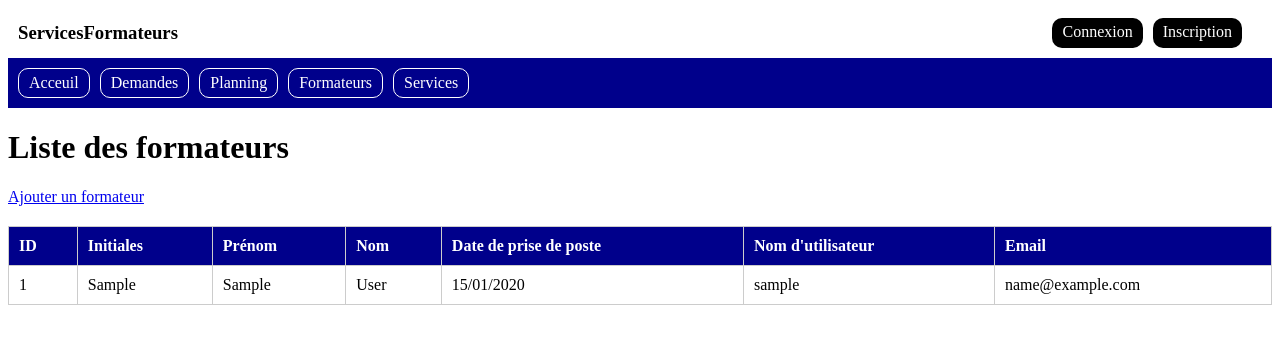
After one commit to doremijazz/Services_formateurs, a Django app: template ServicesFormateurs/Services/templates/Services/trainers.html in a window 1280 px wide. The commit adds this page. Shown: the top 344 px of the page. Run offline with Django 5.2, Linux system fonts and the light colour scheme; the template is opened without the code that fills it: values that come from a table or form of the project are taken from there, others are empty; tables that the repository leaves empty hold one stand-in row (values such as "Sample post").

Commit message:
IMPL : Ligne tableau formateur clicable et modification des données formateur

```diff
--- a/ServicesFormateurs/Services/models.py
+++ b/ServicesFormateurs/Services/models.py
@@ -1,5 +1,7 @@
 from django.contrib.auth.models import User
 from django.db import models
+
+from django.conf import settings
 
 
 class ServiceType(models.IntegerChoices):
@@ -33,14 +35,16 @@ class RequestType(models.IntegerChoices):
 
 class Trainer(models.Model):
     user = models.OneToOneField(
-        User,
-        on_delete=models.CASCADE,
+        settings.AUTH_USER_MODEL,
+        on_delete=models.SET_NULL,
+        null=True,
+        blank=True,
         related_name="trainer"
     )
     initials = models.CharField(max_length=5)
     first_name = models.CharField(max_length=30)
     last_name = models.CharField(max_length=30)
-    start_date = models.DateField()
+    start_date = models.DateField(null=True, blank=True)
 
     def id_ir(self, date):
         pass
--- a/ServicesFormateurs/Services/static/Services/style.css
+++ b/ServicesFormateurs/Services/static/Services/style.css
@@ -75,3 +75,37 @@ nav a{
 .inscription {
     margin-right: 20px;
 }
+
+.table_formateurs {
+    width: 100%;
+    border-collapse: collapse;
+    margin-top: 20px;
+}
+
+.table_formateurs th,
+.table_formateurs td {
+    border: 1px solid #ccc;
+    padding: 10px;
+    text-align: left;
+}
+
+.table_formateurs th {
+    background-color: darkblue;
+    color: white;
+}
+
+.table_formateurs tr:nth-child(even) {
+    background-color: #f2f2f2;
+}
+
+.table_formateurs tr:hover {
+    background-color: #ddd;
+}
+
+.ligne_formateur {
+    cursor: pointer;
+}
+
+.ligne_formateur:hover {
+    background-color: #dbeafe !important;
+}
--- /dev/null
+++ b/ServicesFormateurs/Services/templates/Services/trainers.html
@@ -0,0 +1,51 @@
+{% extends "Services/base.html" %}
+
+{% block main %}
+
+<h1>Liste des formateurs</h1>
+
+<a href="{% url 'Services:trainer_add' %}">
+    Ajouter un formateur
+</a>
+<table class="table_formateurs">
+    <thead>
+    <tr>
+        <th>ID</th>
+        <th>Initiales</th>
+        <th>Prénom</th>
+        <th>Nom</th>
+        <th>Date de prise de poste</th>
+        <th>Nom d'utilisateur</th>
+        <th>Email</th>
+    </tr>
+</thead>
+
+<tbody>
+    {% for trainer in trainers %}
+        <tr class="ligne_formateur"
+            data-url="{% url 'Services:trainer_edit' trainer.pk %}"
+            onclick="window.location.href=this.dataset.url">
+
+            <td>{{ trainer.id }}</td>
+            <td>{{ trainer.initials }}</td>
+            <td>{{ trainer.first_name }}</td>
+            <td>{{ trainer.last_name }}</td>
+            <td>{{ trainer.start_date|date:"d/m/Y" }}</td>
+
+            {% if trainer.user %}
+                <td>{{ trainer.user.username }}</td>
+                <td>{{ trainer.user.email|default:"Non renseigné" }}</td>
+            {% else %}
+                <td>Aucun compte</td>
+                <td>—</td>
+            {% endif %}
+        </tr>
+    {% empty %}
+        <tr>
+            <td colspan="7">Aucun formateur enregistré.</td>
+        </tr>
+    {% endfor %}
+</tbody>
+    </table>
+
+{% endblock %}
--- a/ServicesFormateurs/Services/urls.py
+++ b/ServicesFormateurs/Services/urls.py
@@ -8,4 +8,5 @@ urlpatterns = [
     path('do_request', views.do_request, name='do_request'),
     path("trainers/", views.TrainerListView.as_view(), name="trainers"),
     path("trainers/add/", views.TrainerCreateView.as_view(), name="trainer_add"),
-    ]
+    path("trainers/<int:pk>/edit/", views.TrainerUpdateView.as_view(), name="trainer_edit"),
+]
```
Also changed, not shown: ServicesFormateurs/Services/forms.py (+4 -4 lines), ServicesFormateurs/Services/templates/Services/trainer_form.html (added, +39 -0 lines), ServicesFormateurs/Services/views.py (+20 -4 lines), ServicesFormateurs/Services/migrations/0002_alter_trainer_start_date.py (added), ServicesFormateurs/Services/migrations/0003_alter_trainer_user.py (added).
